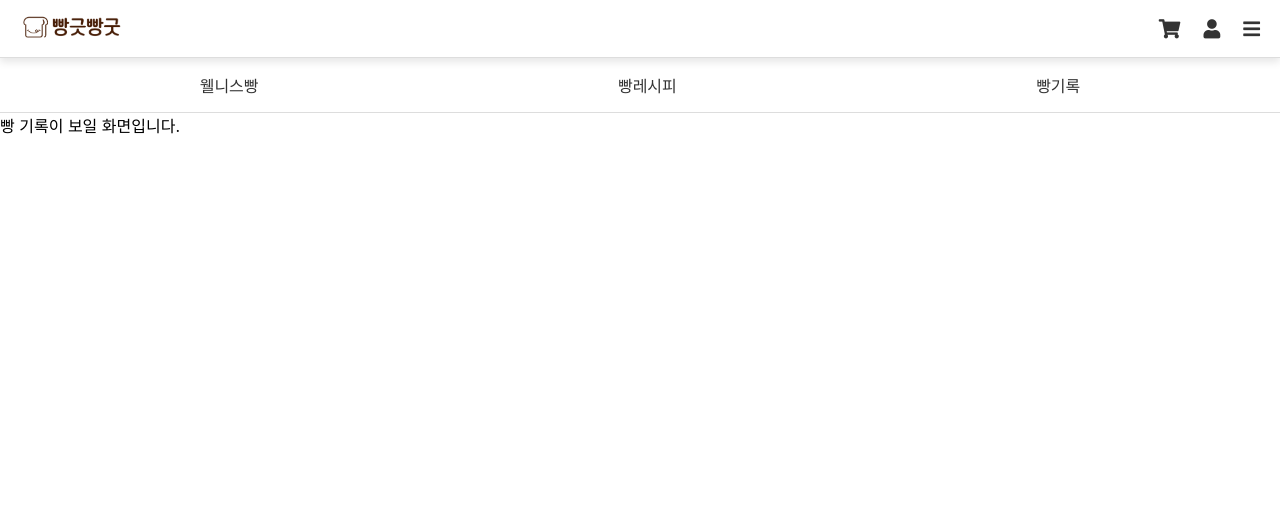
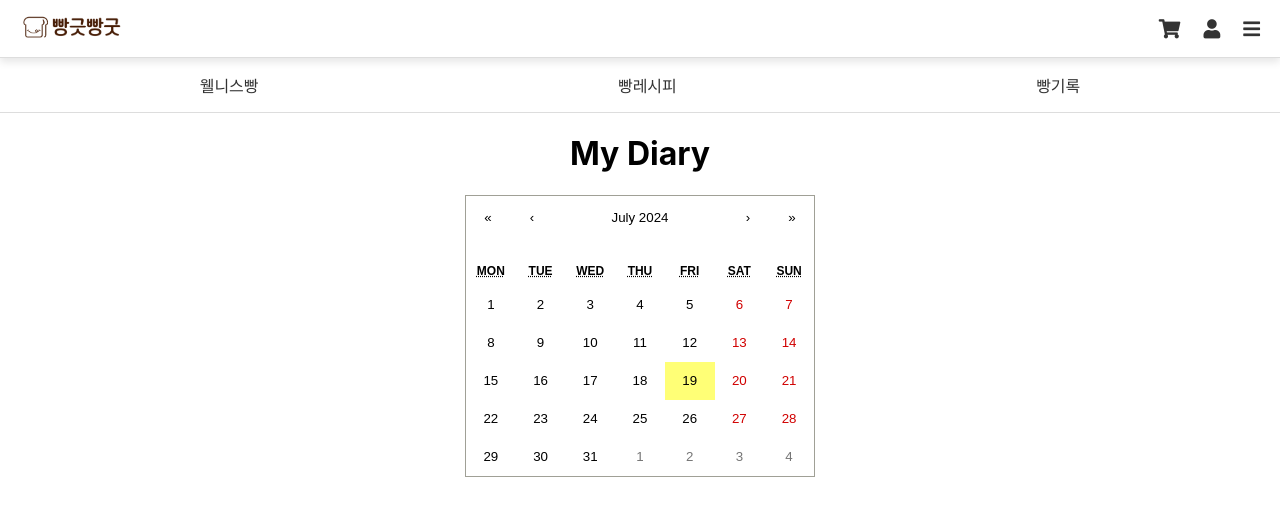
Before and after one commit to Likelion-at-SMWU-12th/DreamPatissier-Client, a React (Create React App) app in the folder dream/: page /diary in a window 1280 px wide. Shown: the top 516 px of the page. Built offline with nearby package versions, Linux system fonts and the light colour scheme.

Commit message:
[Feat] 캘린더 기본 구성

```diff
--- a/dream/src/pages/Diary.js
+++ b/dream/src/pages/Diary.js
@@ -2,8 +2,33 @@
 // 빵레시피
 //
 
-function Diary() {
-  return <div>빵 기록이 보일 화면입니다.</div>;
-}
+import React, { useState } from "react";
+import Calendar from "react-calendar";
+import "react-calendar/dist/Calendar.css";
+import "../styles/Diary.css";
+
+const Diary = () => {
+  const [selectedDate, setSelectedDate] = useState(null);
+
+  const onDateChange = (date) => {
+    setSelectedDate(date);
+  };
+
+  const addRecord = () => {
+    alert(`Adding record for ${selectedDate.toLocaleDateString()}`);
+  };
+
+  return (
+    <div className="diary-container">
+      <h1>My Diary</h1>
+      <Calendar onChange={onDateChange} value={selectedDate} />
+      {selectedDate && (
+        <button onClick={addRecord} className="add-record-button">
+          Add Record for {selectedDate.toLocaleDateString()}
+        </button>
+      )}
+    </div>
+  );
+};
 
 export default Diary;
--- /dev/null
+++ b/dream/src/styles/Diary.css
@@ -0,0 +1,19 @@
+.diary-container {
+  display: flex;
+  flex-direction: column;
+  align-items: center;
+}
+
+.add-record-button {
+  margin-top: 20px;
+  padding: 10px 20px;
+  background-color: #4caf50;
+  color: white;
+  border: none;
+  border-radius: 5px;
+  cursor: pointer;
+}
+
+.add-record-button:hover {
+  background-color: #45a049;
+}
```
